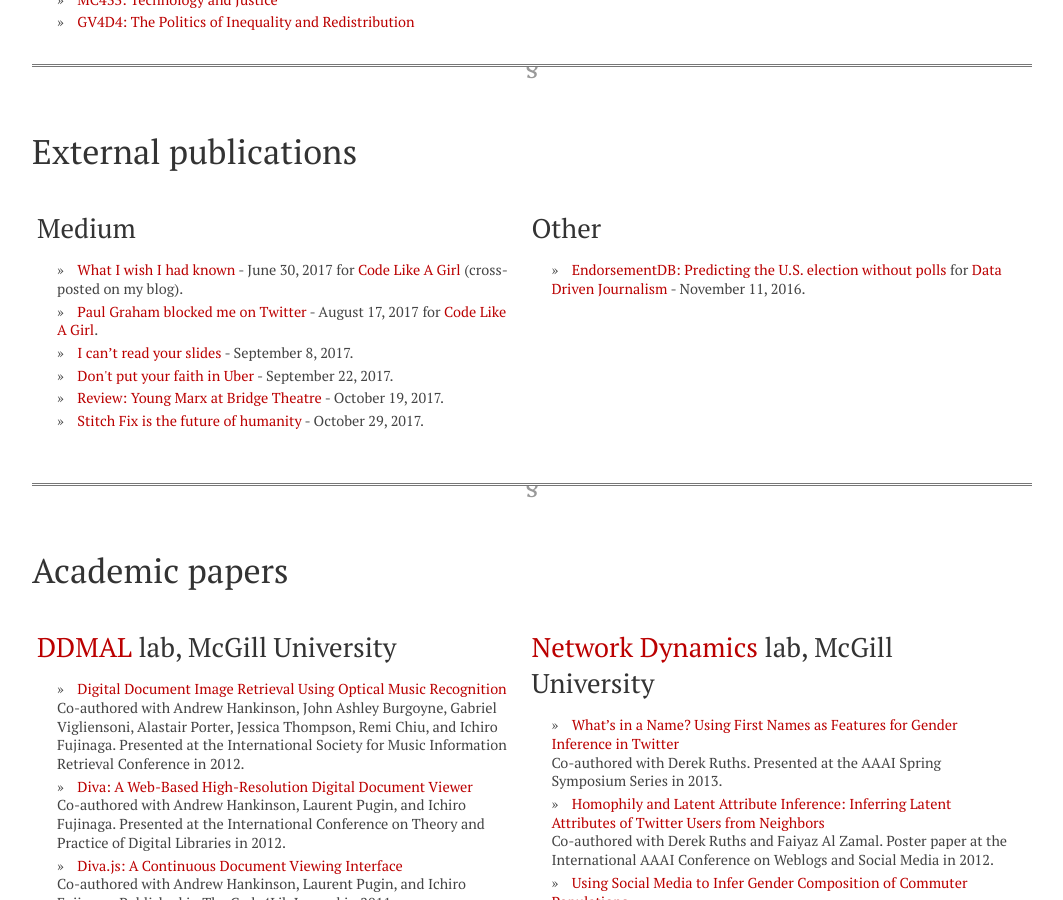
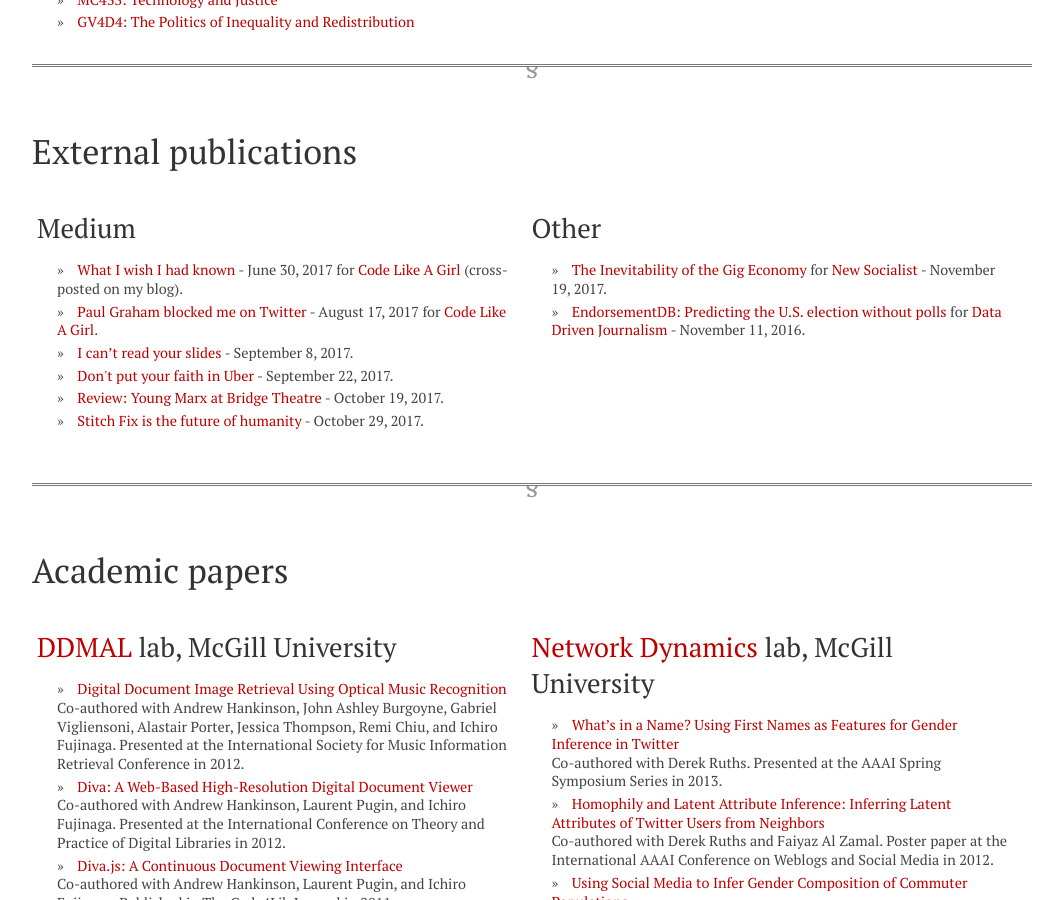
Before and after one commit to dellsystem/dellsystem.github.io, a Jekyll site: the page built from words.html, in a window 1280 px wide and 900 px high, scrolled down 703 px. Shown: the whole window, without its empty margins (108-1171 px from the left). Built offline with Jekyll 4.4.1, drawn with Linux system fonts in a browser that asks for light colours; nearby versions of some CDN libraries.

Commit message:
Add NS gig economy post to words.html

```diff
--- a/words.html
+++ b/words.html
@@ -100,6 +100,14 @@ title: Words
     <div class="column">
         <h3>Other</h3>
         <ul>
+            <li>
+                <a href="https://newsocialist.org.uk/the-gig-economy/">
+                    The Inevitability of the Gig Economy
+                </a>
+                for
+                <a href="https://newsocialist.org.uk">New Socialist</a>
+                - November 19, 2017.
+            </li>
             <li>
                 <a href="http://datadrivenjournalism.net/featured_projects/endorsementdb_predicting_the_u.s._election_without_polls">
                     EndorsementDB: Predicting the U.S. election without polls
```
